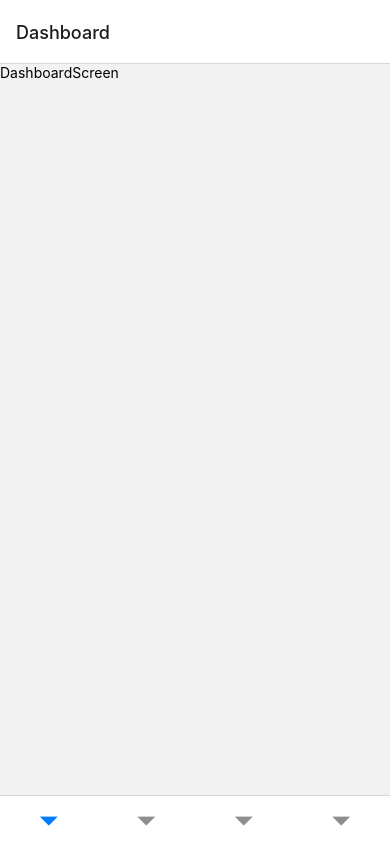
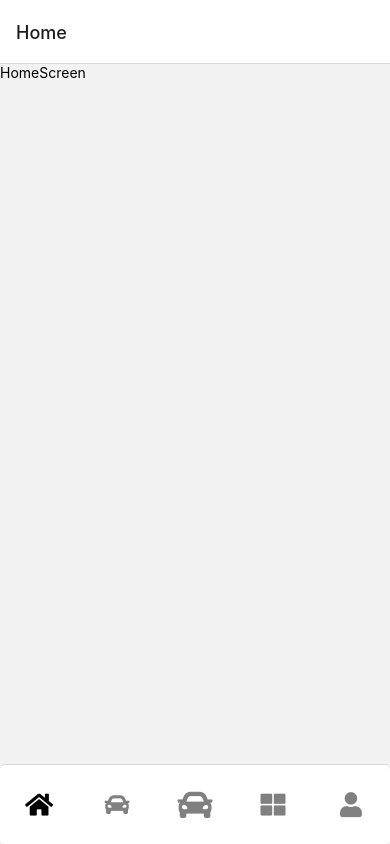
Before and after one commit to ianiscardona/senzers, a React Native app: screen /Home in a window 390 px wide. Built offline with nearby package versions, Linux system fonts and the light colour scheme.

Commit message:
Navbar buttons update

```diff
--- a/package.json
+++ b/package.json
@@ -17,7 +17,8 @@
     "react-native": "0.71.4",
     "react-native-gesture-handler": "~2.9.0",
     "react-native-safe-area-context": "4.5.0",
-    "react-native-screens": "~3.20.0"
+    "react-native-screens": "~3.20.0",
+    "react-native-vector-icons": "^9.2.0"
   },
   "devDependencies": {
     "@babel/core": "^7.20.0"
--- a/src/navigation/tabs.js
+++ b/src/navigation/tabs.js
@@ -3,21 +3,96 @@ import DashboardScreen from "../screens/dashboard-screen";
 import HistoryScreen from "../screens/history-screen";
 import AlertScreen from "../screens/alert-screen";
 import ProfileScreen from "../screens/profile-screen";
+import HomeScreen from "../screens/home-screen";
 
-const MainTab = createBottomTabNavigator();
+import FontAwesome5 from "react-native-vector-icons/FontAwesome5";
+
+const Tab = createBottomTabNavigator();
 
 const Tabs = () => {
   return (
-    <MainTab.Navigator
+    <Tab.Navigator
       screenOptions={{
         tabBarShowLabel: false,
+        tabBarStyle: {
+          position: "absolute",
+          height: 80,
+          elevation: 0,
+          borderRadius: 5,
+        },
       }}
     >
-      <MainTab.Screen name="Dashboard" component={DashboardScreen} />
-      <MainTab.Screen name="History" component={HistoryScreen} />
-      <MainTab.Screen name="Alert" component={AlertScreen} />
-      <MainTab.Screen name="Profile" component={ProfileScreen} />
-    </MainTab.Navigator>
+      <Tab.Screen
+        name="Home"
+        component={HomeScreen}
+        options={{
+          tabBarIcon: ({ focused }) => (
+            <FontAwesome5
+              name="home"
+              solid
+              color={focused ? "#000000" : "#808080"}
+              size={25}
+            />
+          ),
+        }}
+      />
+      <Tab.Screen
+        name="Alert"
+        component={AlertScreen}
+        options={{
+          tabBarIcon: ({ focused }) => (
+            <FontAwesome5
+              name="car"
+              solid
+              color={focused ? "#000000" : "#808080"}
+              size={25}
+            />
+          ),
+        }}
+      />
+      <Tab.Screen
+        name="Dashboard"
+        component={DashboardScreen}
+        options={{
+          tabBarIcon: ({ focused }) => (
+            <FontAwesome5
+              name="car"
+              solid
+              color={focused ? "#000000" : "#808080"}
+              size={35}
+            />
+          ),
+        }}
+      />
+      <Tab.Screen
+        name="History"
+        component={HistoryScreen}
+        options={{
+          tabBarIcon: ({ focused }) => (
+            <FontAwesome5
+              name="th-large"
+              solid
+              color={focused ? "#000000" : "#808080"}
+              size={25}
+            />
+          ),
+        }}
+      />
+      <Tab.Screen
+        name="Profile"
+        component={ProfileScreen}
+        options={{
+          tabBarIcon: ({ focused }) => (
+            <FontAwesome5
+              name="user"
+              solid
+              color={focused ? "#000000" : "#808080"}
+              size={25}
+            />
+          ),
+        }}
+      />
+    </Tab.Navigator>
   );
 };
 
--- /dev/null
+++ b/src/screens/home-screen.js
@@ -0,0 +1,14 @@
+import { StyleSheet, Text, View } from "react-native";
+import React from "react";
+
+const HomeScreen = () => {
+  return (
+    <View>
+      <Text>HomeScreen</Text>
+    </View>
+  );
+};
+
+export default HomeScreen;
+
+const styles = StyleSheet.create({});
```
Also changed, not shown: 1 other file (tests, documents, lock files or other folders).
